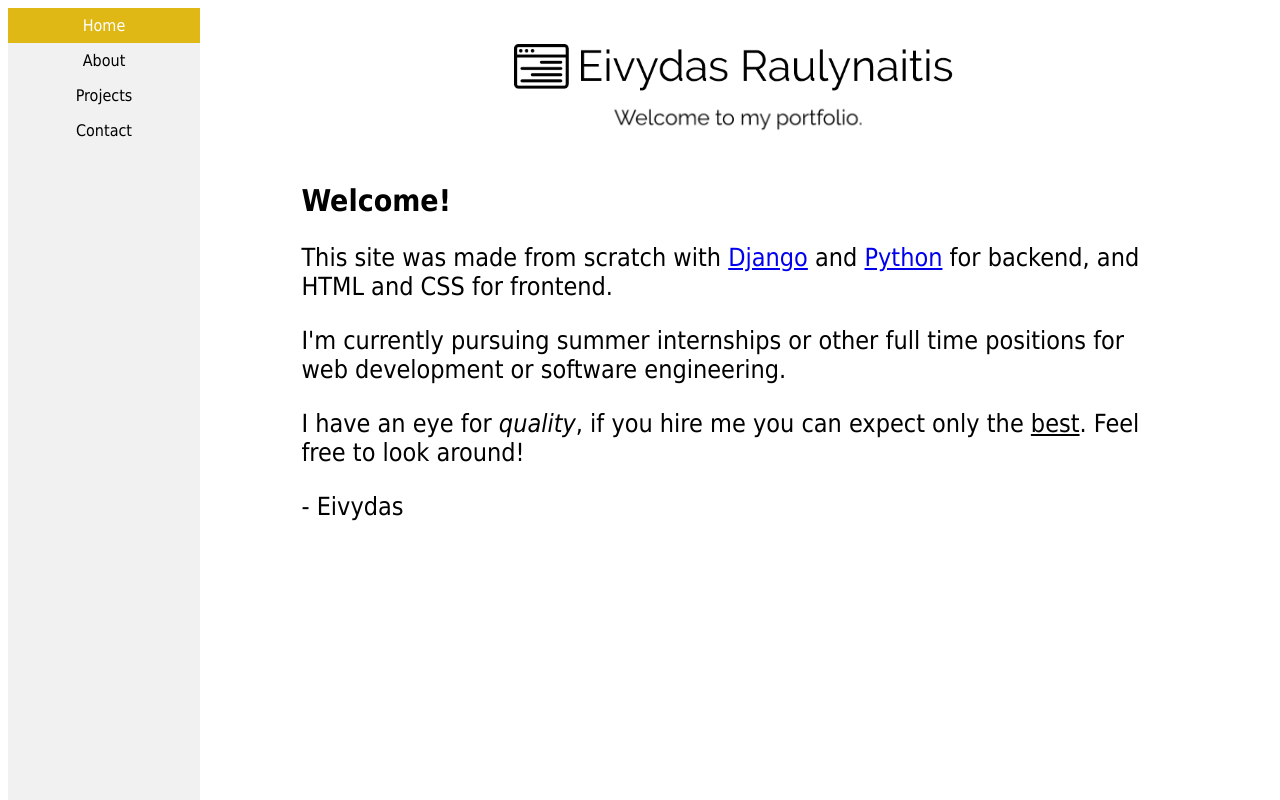
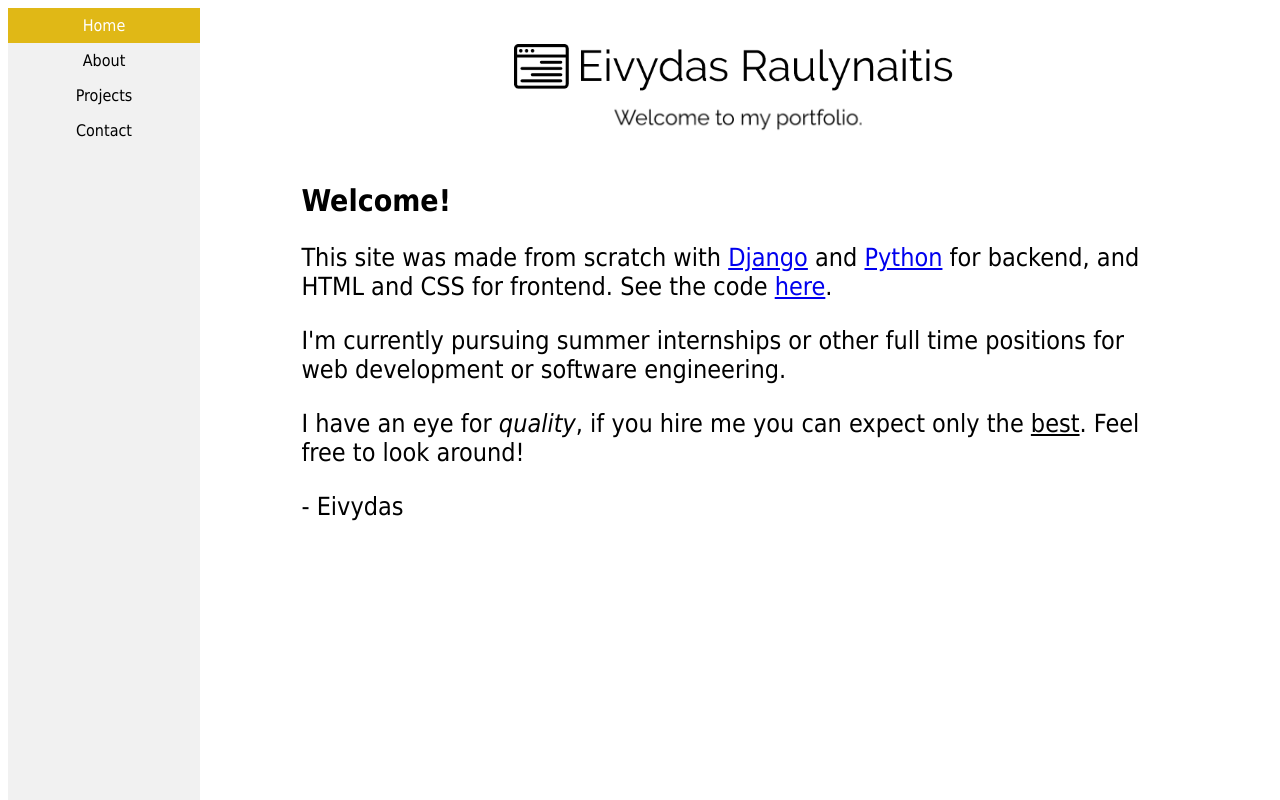
Before and after one commit to eivydas-r/portfolio, a Django app: page / in a window 1280 px wide. Run offline with Django 3.2, Linux system fonts and the light colour scheme.

Commit message:
initial commit

```diff
--- a/portsite/templates/home.html
+++ b/portsite/templates/home.html
@@ -18,7 +18,9 @@
 
 			<h1>Welcome!</h1>
 			<p>This site was made from scratch with
-			<a href="https://www.djangoproject.com/" target="_blank">Django</a> and <a href="https://www.python.org/" target="_blank">Python</a> for backend, and HTML and CSS for frontend.</p>
+			<a href="https://www.djangoproject.com/" target="_blank">Django</a> and <a href="https://www.python.org/" target="_blank">Python</a> for backend, and HTML and CSS for frontend.
+			See the code <a href="https://github.com/eivydas-r/portfolio" target="_blank">here</a>.
+			</p>
 			<p>I'm currently pursuing summer internships or other full time positions for web development or software engineering.</p>
 			<p>I have an eye for <em>quality</em>, if you hire me you can expect only the <u>best</u>. Feel free to look around!</p>
 			<p>- Eivydas</p>
```
